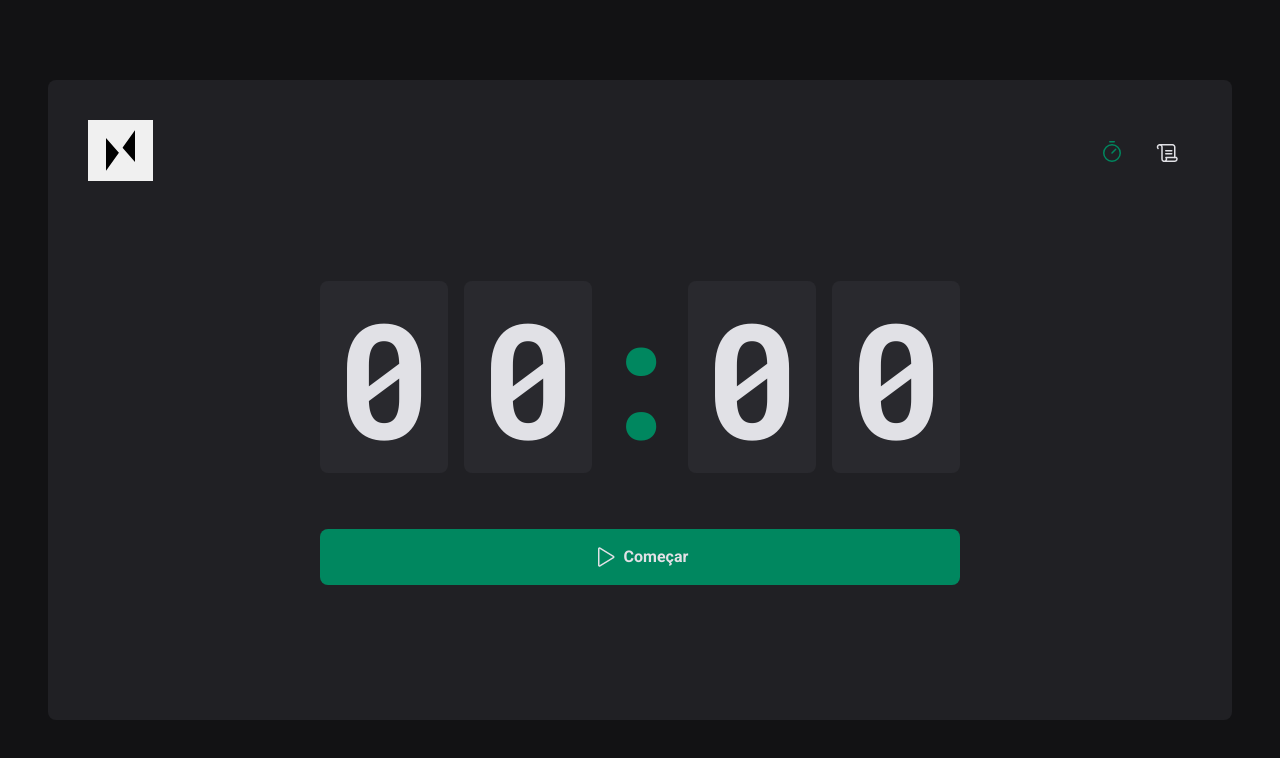
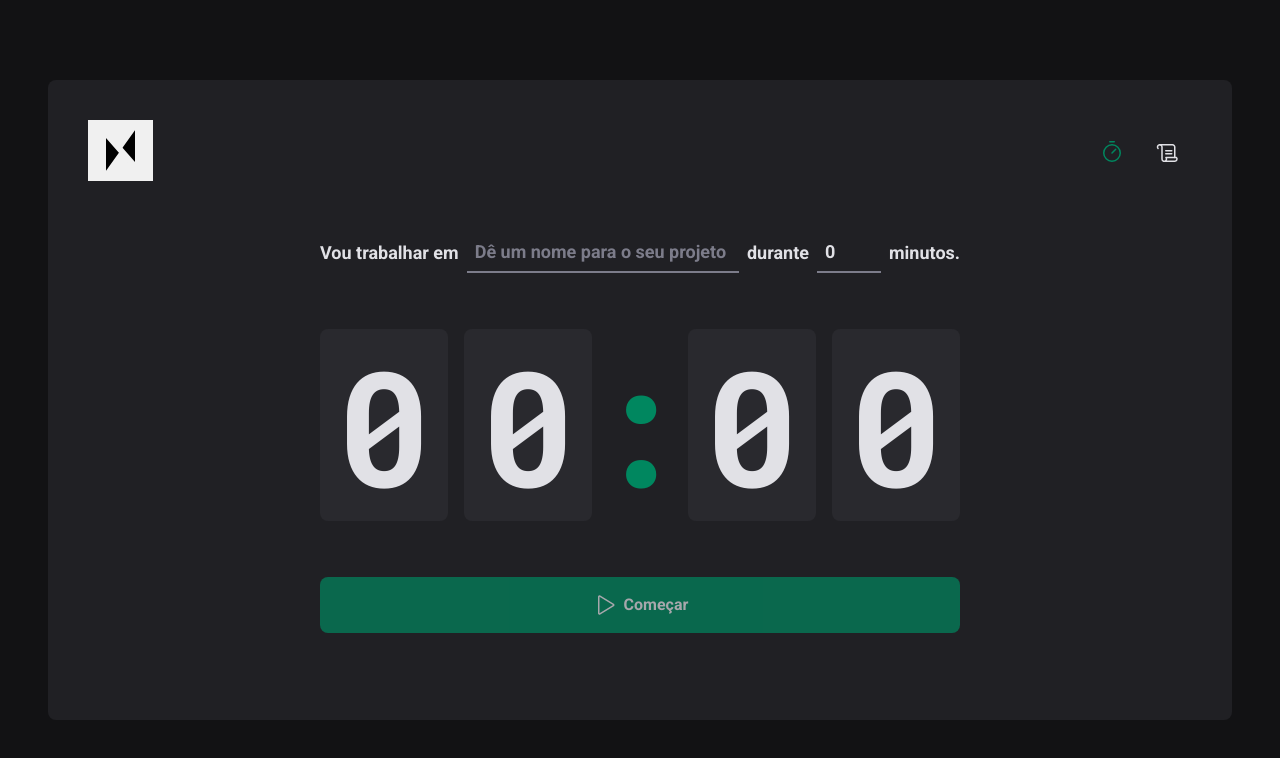
Before and after one commit to srmatheusmaciel/pomodoro, a React (Vite) app: page / in a window 1280 px wide. Shown: the top 758 px of the page. Built offline with nearby package versions, Linux system fonts and the light colour scheme.

Commit message:
Aplicando contexto para o formulario
Signed-off-by: Matheus Maciel <eumatheusmaciel@gmail.com>

```diff
--- a/src/pages/Home/components/Countdown/index.tsx
+++ b/src/pages/Home/components/Countdown/index.tsx
@@ -1,13 +1,17 @@
 import { CountdownContainer, Separator } from './styles'
 import { differenceInSeconds } from 'date-fns'
-import { useContext, useEffect, useState } from 'react'
+import { useContext, useEffect } from 'react'
  import { CyclesContext } from '../..'
 
 
 export function Countdown() {
-  const { activeCycle, activeCycleId, markCurrentCycleAsFinished } =
-    useContext(CyclesContext)
-  const [amountSecondsPassed, setAmountSecondsPassed] = useState(0)
+  const {
+    activeCycle,
+    activeCycleId,
+    markCurrentCycleAsFinished,
+    amountSecondsPassed,
+    setSecondsPassed,
+  } = useContext(CyclesContext)
 
   const totalSeconds = activeCycle ? activeCycle.minutesAmount * 60 : 0
 
@@ -25,10 +29,10 @@
 
           markCurrentCycleAsFinished()
 
-          setAmountSecondsPassed(totalSeconds)
+          setSecondsPassed(totalSeconds)
           clearInterval(interval)
         } else {
-          setAmountSecondsPassed(secondsDifference)
+          setSecondsPassed(secondsDifference)
         }
       }, 1000)
     }
@@ -36,7 +40,13 @@
     return () => {
       clearInterval(interval)
     }
-  }, [activeCycle, totalSeconds, activeCycleId, markCurrentCycleAsFinished])
+  }, [
+    activeCycle,
+    totalSeconds,
+    activeCycleId,
+    setSecondsPassed,
+    markCurrentCycleAsFinished,
+  ])
 
   const currentSeconds = activeCycle ? totalSeconds - amountSecondsPassed : 0
 
--- a/src/pages/Home/components/NewCycleForm/index.tsx
+++ b/src/pages/Home/components/NewCycleForm/index.tsx
@@ -1,26 +1,12 @@
 import { FormContainer, MinutesAmountInput, TaskInput } from './styles'
-import * as zod from 'zod'
-import { useForm } from 'react-hook-form'
-import { zodResolver } from '@hookform/resolvers/zod'
-
-const newCycleFormValidationSchema = zod.object({
-  task: zod.string().min(1, 'Informe a tarefa'),
-  minutesAmount: zod
-    .number()
-    .min(5, 'O ciclo precisa ser de no mínimo 5 minutos.')
-    .max(60, 'O ciclo precisa ser de no máximo 60 minutos.'),
-})
-
-type NewCycleFormData = zod.infer<typeof newCycleFormValidationSchema>
+import { useContext } from 'react'
+ import { CyclesContext } from '../..'
+ import { useFormContext } from 'react-hook-form'
 
 export function NewCycleForm() {
-  const { register, handleSubmit, watch, reset } = useForm<NewCycleFormData>({
-    resolver: zodResolver(newCycleFormValidationSchema),
-    defaultValues: {
-      task: '',
-      minutesAmount: 0,
-    },
-  })
+  const { activeCycle } = useContext(CyclesContext)
+  const { register } = useFormContext()
+
   return (
     <FormContainer>
       <label htmlFor="task">Vou trabalhar em</label>
--- a/src/pages/Home/index.tsx
+++ b/src/pages/Home/index.tsx
@@ -1,11 +1,11 @@
 import { HandPalm, Play } from 'phosphor-react'
-import { useForm } from 'react-hook-form'
+import { FormProvider, useForm } from 'react-hook-form'
 import {zodResolver} from '@hookform/resolvers/zod'
 import * as zod from 'zod'
-import { createContext, useEffect, useState } from 'react'
-import { differenceInSeconds } from 'date-fns'
 import { NewCycleForm } from './components/NewCycleForm'
 import { Countdown } from './components/Countdown'
+import { createContext, useState } from 'react'
+
 import {
   HomeContainer,
   StartCountdownButton,
@@ -26,16 +26,44 @@
 interface CyclesContextType {
   activeCycle: Cycle | undefined
   activeCycleId: string | null
+  amountSecondsPassed: number
   markCurrentCycleAsFinished: () => void
+  setSecondsPassed: (seconds: number) => void
 }
 
 export const CyclesContext = createContext({} as CyclesContextType)
+
+const newCycleFormValidationSchema = zod.object({
+  task: zod.string().min(1, 'Informe a tarefa'),
+  minutesAmount: zod
+    .number()
+    .min(5, 'O ciclo precisa ser de no mínimo 5 minutos.')
+    .max(60, 'O ciclo precisa ser de no máximo 60 minutos.'),
+})
+
+type NewCycleFormData = zod.infer<typeof newCycleFormValidationSchema>
 
 export function Home() {
   const [cycles, setCycles] = useState<Cycle[]>([])
   const [activeCycleId, setActiveCycleId] = useState<string | null>(null)
 
+  const [amountSecondsPassed, setAmountSecondsPassed] = useState(0)
+
+  const newCycleForm = useForm<NewCycleFormData>({
+    resolver: zodResolver(newCycleFormValidationSchema),
+    defaultValues: {
+      task: '',
+      minutesAmount: 0,
+    },
+  })
+
+  const { handleSubmit, watch, reset } = newCycleForm
+
   const activeCycle = cycles.find((cycle) => cycle.id === activeCycleId)
+
+  function setSecondsPassed(seconds: number) {
+    setAmountSecondsPassed(seconds)
+  }
 
   function markCurrentCycleAsFinished() {
     setCycles((state) =>
@@ -49,19 +77,19 @@
     )
   }
 
-  //function handleCreateNewCycle(data: NewCycleFormData) {
-   // const id = String(new Date().getTime())
-   // const newCycle: Cycle = {
-   //   id,
-    //  task: data.task,
-    //  minutesAmount: data.minutesAmount,
-     // startDate: new Date(),
-   // }
-    //setCycles((state) => [...state, newCycle])
-    //setActiveCycleId(id)
-    //setAmountSecondsPassed(0)
-   // reset()
-  //}
+  function handleCreateNewCycle(data: NewCycleFormData) {
+    const id = String(new Date().getTime())
+    const newCycle: Cycle = {
+      id,
+      task: data.task,
+      minutesAmount: data.minutesAmount,
+      startDate: new Date(),
+    }
+    setCycles((state) => [...state, newCycle])
+    setActiveCycleId(id)
+    setAmountSecondsPassed(0)
+    reset()
+  }
 
   function handleInterruptCycle() {
     setCycles((state) =>
@@ -79,18 +107,25 @@
 
 
 
-  //const task = watch('task')
-  //const isSubmitDisable = !task
+  const task = watch('task')
+  const isSubmitDisable = !task
 
 
 
   return (
     <HomeContainer>
-        <form /* onSubmit={handleSubmit(handleCreateNewCycle)} */>
+        <form  onSubmit={handleSubmit(handleCreateNewCycle)} >
          <CyclesContext.Provider
-           value={{ activeCycle, activeCycleId, markCurrentCycleAsFinished }}
-         >
-           {/* <NewCycleForm /> */}
+          value={{
+            activeCycle,
+            activeCycleId,
+            markCurrentCycleAsFinished,
+            amountSecondsPassed,
+            setSecondsPassed,
+        }}         >
+           <FormProvider {...newCycleForm}>
+            <NewCycleForm />
+           </FormProvider>
            <Countdown />
          </CyclesContext.Provider>
 
@@ -100,7 +135,7 @@
             Interromper
           </StopCountdownButton>
         ) : (
-          <StartCountdownButton /* disabled={isSubmitDisable} */ type="submit">
+          <StartCountdownButton disabled={isSubmitDisable} type="submit">
             <Play size={24} />
             Começar
           </StartCountdownButton>
```
